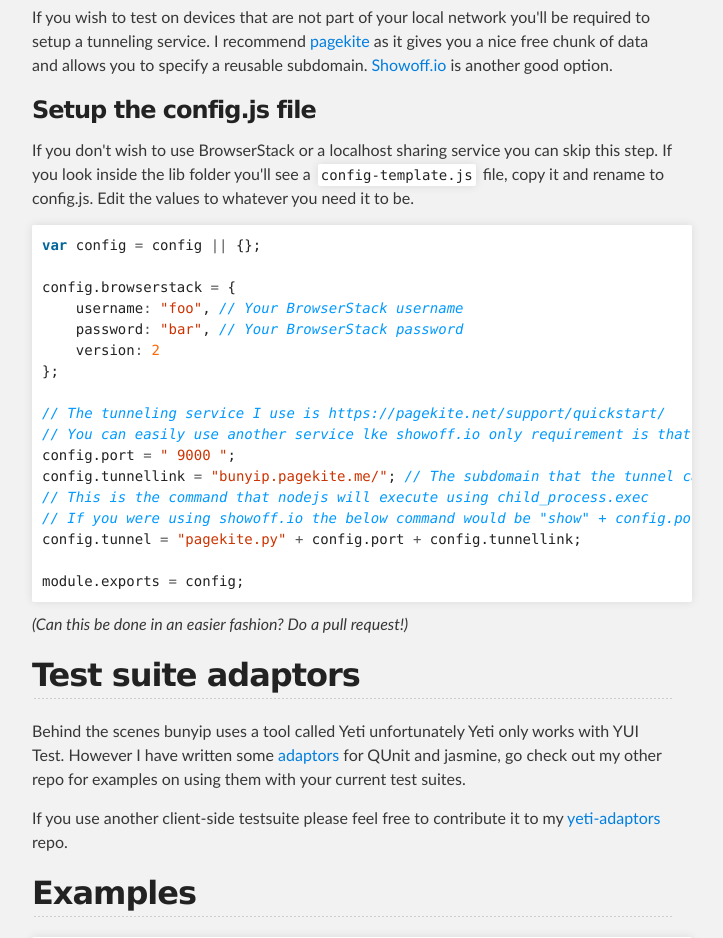
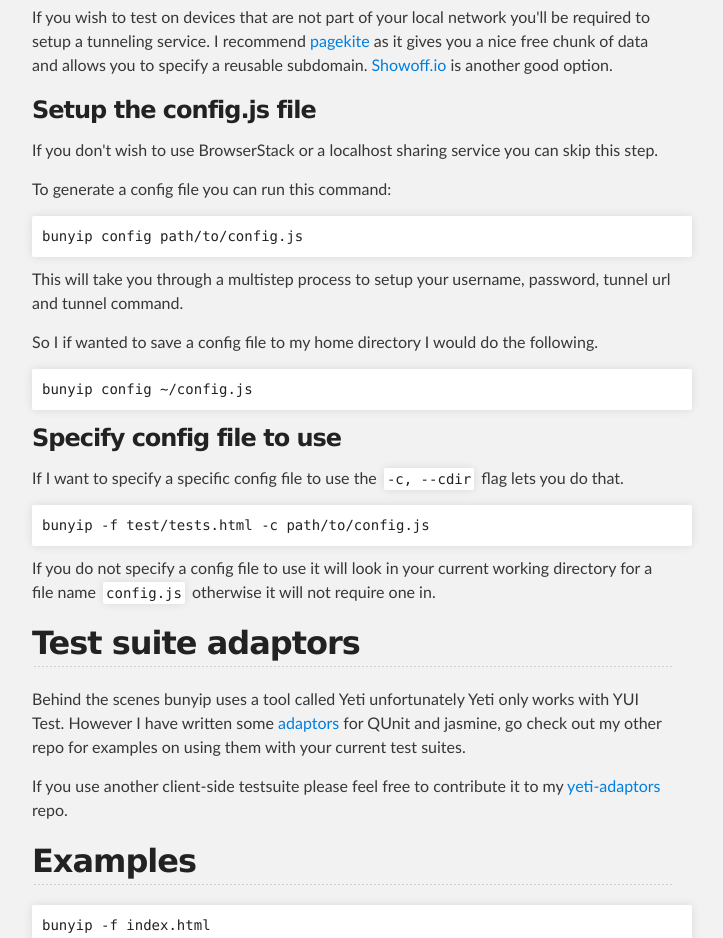
Before and after one commit to ryanseddon/bunyip, a plain HTML site: page index.html in a window 1280 px wide. Shown: the part 1120-2058 px from the top of the page, without its empty margins (288-1011 px from the left). Drawn offline with Linux system fonts and the light colour scheme.

Commit message:
updated site to match readme

```diff
--- a/index.html
+++ b/index.html
@@ -51,31 +51,31 @@
 
 <h3>Setup the config.js file</h3>
 
-<p>If you don't wish to use BrowserStack or a localhost sharing service you can skip this step. If you look inside the lib folder you'll see a <code>config-template.js</code> file, copy it and rename to config.js. Edit the values to whatever you need it to be.</p>
+<p>If you don't wish to use BrowserStack or a localhost sharing service you can skip this step.</p>
+
+<p>To generate a config file you can run this command:</p>
 
 <div class="highlight">
-<pre><span class="kd">var</span> <span class="nx">config</span> <span class="o">=</span> <span class="nx">config</span> <span class="o">||</span> <span class="p">{};</span>
-
-<span class="nx">config</span><span class="p">.</span><span class="nx">browserstack</span> <span class="o">=</span> <span class="p">{</span>
-    <span class="nx">username</span><span class="o">:</span> <span class="s2">"foo"</span><span class="p">,</span> <span class="c1">// Your BrowserStack username</span>
-    <span class="nx">password</span><span class="o">:</span> <span class="s2">"bar"</span><span class="p">,</span> <span class="c1">// Your BrowserStack password</span>
-    <span class="nx">version</span><span class="o">:</span> <span class="mi">2</span>
-<span class="p">};</span>
-
-<span class="c1">// The tunneling service I use is https://pagekite.net/support/quickstart/ </span>
-<span class="c1">// You can easily use another service lke showoff.io only requirement is that you can specify a fixed url name</span>
-<span class="nx">config</span><span class="p">.</span><span class="nx">port</span> <span class="o">=</span> <span class="s2">" 9000 "</span><span class="p">;</span>
-<span class="nx">config</span><span class="p">.</span><span class="nx">tunnellink</span> <span class="o">=</span> <span class="s2">"bunyip.pagekite.me/"</span><span class="p">;</span> <span class="c1">// The subdomain that the tunnel can be access by</span>
-<span class="c1">// This is the command that nodejs will execute using child_process.exec</span>
-<span class="c1">// If you were using showoff.io the below command would be "show" + config.port</span>
-<span class="nx">config</span><span class="p">.</span><span class="nx">tunnel</span> <span class="o">=</span> <span class="s2">"pagekite.py"</span> <span class="o">+</span> <span class="nx">config</span><span class="p">.</span><span class="nx">port</span> <span class="o">+</span> <span class="nx">config</span><span class="p">.</span><span class="nx">tunnellink</span><span class="p">;</span>
-
-<span class="nx">module</span><span class="p">.</span><span class="nx">exports</span> <span class="o">=</span> <span class="nx">config</span><span class="p">;</span>
-</pre>
+<pre>bunyip config path/to/config.js</pre>
 </div>
 
+<p>This will take you through a multistep process to setup your username, password, tunnel url and tunnel command.</p>
 
-<p><em>(Can this be done in an easier fashion? Do a pull request!)</em></p>
+<p>So I if wanted to save a config file to my home directory I would do the following.</p>
+
+<div class="highlight">
+<pre>bunyip config ~/config.js</pre>
+</div>
+
+<h3>Specify config file to use</h3>
+
+<p>If I want to specify a specific config file to use the <code>-c, --cdir</code> flag lets you do that.</p>
+
+<div class="highlight">
+<pre>bunyip -f test/tests.html -c path/to/config.js</pre>
+</div>
+
+<p>If you do not specify a config file to use it will look in your current working directory for a file name <code>config.js</code> otherwise it will not require one in.</p>
 
 <h2>Test suite adaptors</h2>
 
```
